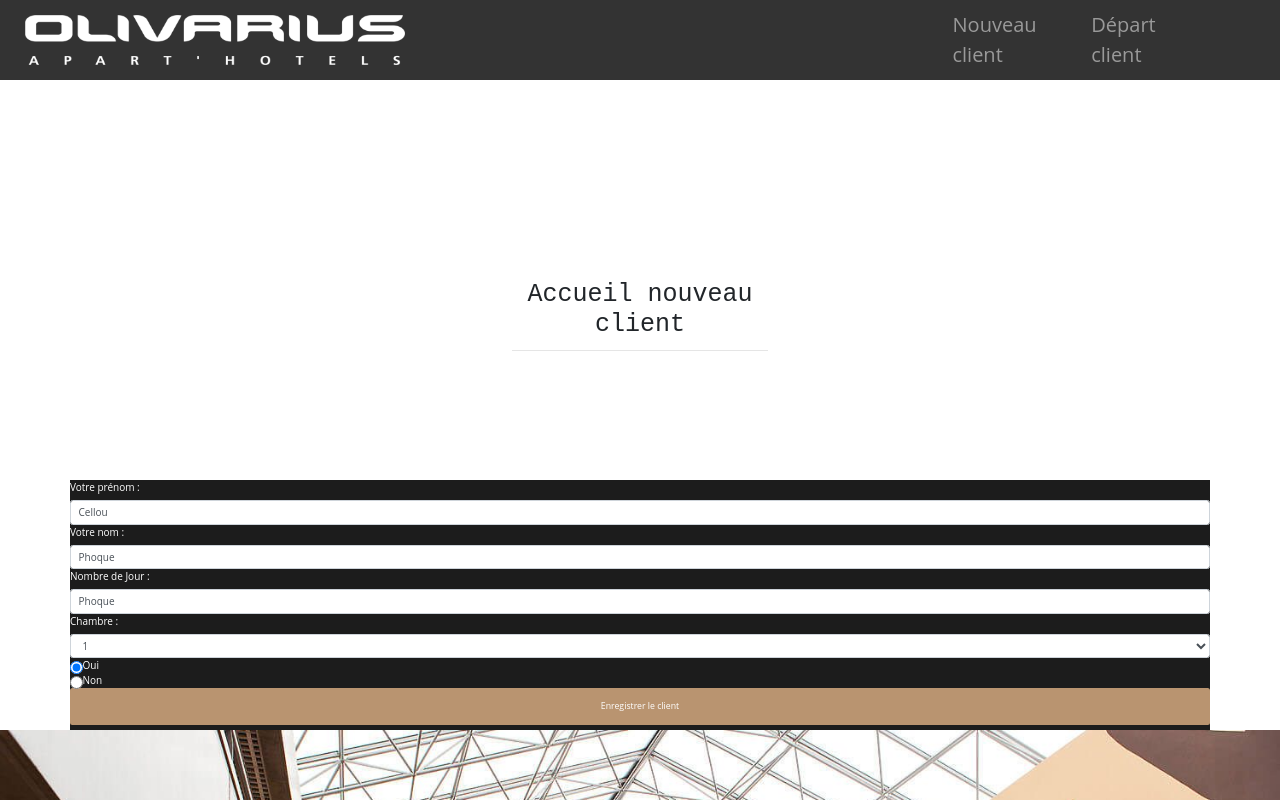
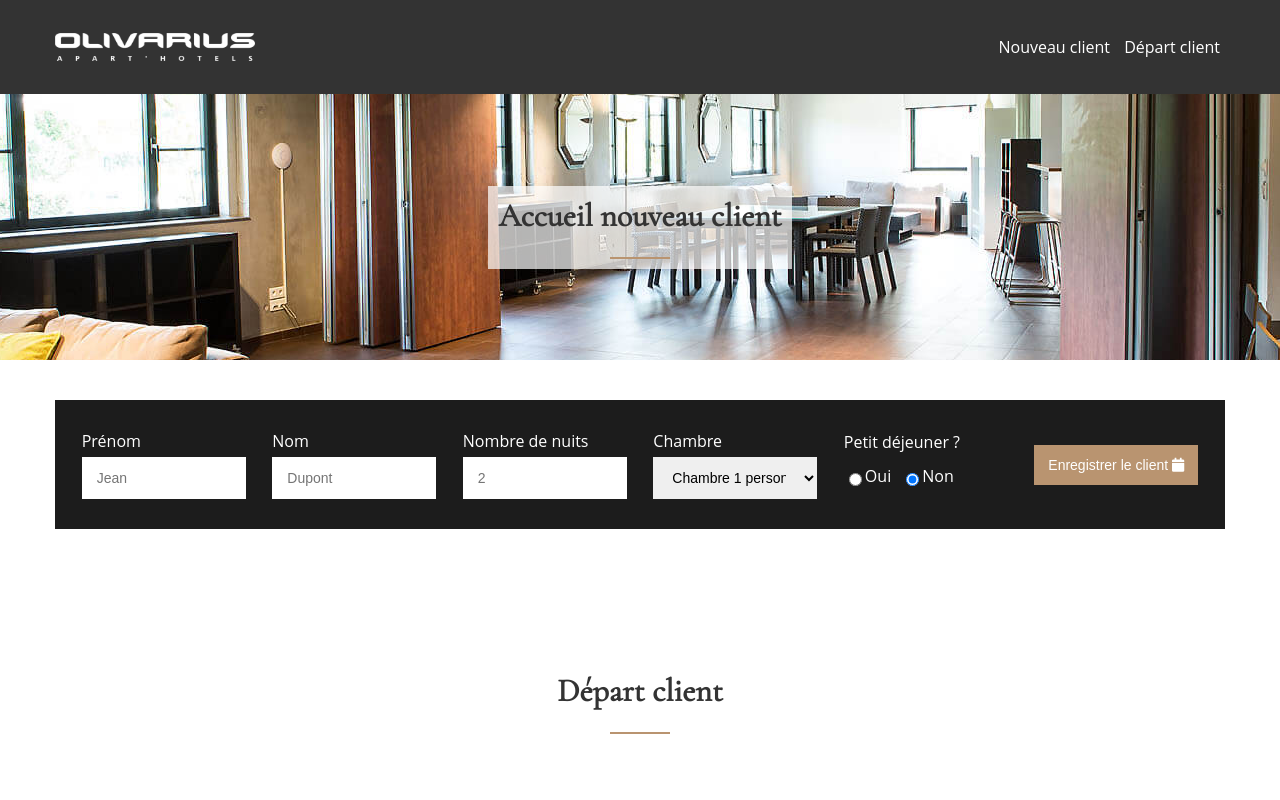
Before and after one commit to cellou59/hotel-JS, a plain HTML site: page index.html in a window 1280 px wide. Shown: the top 800 px of the page. Drawn offline with nearby package versions, Linux system fonts and the light colour scheme.

Commit message:
cleaning project

```diff
--- a/Css/Style.css
+++ /dev/null
@@ -1,90 +0,0 @@
-html {
-    font-size: 62.5%;
-}
-
-* {
-    box-sizing: border-box;
-}
-
-body {
-    background-color: white;
-    font-size: 1.6rem;
-    font-family: 'Open Sans', serif;
-}
-
-ul {
-    list-style-type: none;
-    padding-left: 0;
-    margin: 0;
-}
-
-img {
-    max-width: 100%;
-}
-
-@media (max-width:767px) {
-    body {
-        font-size: 1.4rem;
-    }
-}
-
-h1,
-h2,
-h3 {
-    font-family: 'Courier New', Courier, monospace;
-}
-
-
-/* -------header----- */
-
-header {
-    background-color: black;
-    height: 10vh;
-}
-
-header img {
-    height: 5rem;
-}
-
-.gridH {
-    width: 100%;
-}
-
-#navbarNav>ul {
-    width: 100%;
-}
-
-li a {
-    font-size: 2rem;
-    color: white;
-}
-
-
-/* ----jumbotron */
-
-.frontImg {
-    background-image: url(/hotel-js-starter/img/Lille-Seminaires.jpg);
-    height: 50vh;
-    position: relative;
-}
-
-.back {
-    position: absolute;
-    top: 0;
-    bottom: 0;
-    left: 0;
-    right: 0;
-}
-
-.slogan {
-    position: absolute;
-    top: 50%;
-    left: 40%;
-    right: 40%;
-    background-color: rgba(255, 255, 255, 0.5);
-}
-
-.frontImg h1 {
-    text-align: center;
-    display: block;
-}
--- a/JS/mainH.js
+++ /dev/null
@@ -1,33 +0,0 @@
- import NouveauClient from './module/NouveauClient.js';
-
- let form = document.querySelector("#addCustomer");
- let names = document.querySelector(".name");
- let lastName = document.querySelector(".lastName")
- let NbJour = document.querySelector(".NbJour")
- let Chambre = document.querySelector(".chambre")
- let dej = document.querySelector("#dejeunerT")
- console.log(dej.value)
-     // Créer un tableau de clients
- const clients = new Array();
-
- form.addEventListener("submit", e => {
-
-     // Annuler le comportement par défaut du formulaire (envoi des données à la page spécifiée dans l'attribut action -> si vide il envoie le formulaire à la même page)
-     e.preventDefault();
-
-     // Form => Variables => Nouveau Client => (variables) => tx[client]
-     // form => variables => tx[depart Client] => Nouveau Client <=> tx [depart Client] => Cout selon NbNuit,Chbre,Dej. => trigers contenue payement(display)
-     clients.push(new NouveauClient(names.value, lastName.value, NbJour.value, Chambre.value, dej.value));
-     console.log(clients);
- })
-
- let FormOut = document.querySelector("#outCustomer");
- let namesOut = document.querySelector(".nameOut");
- let lastNameOut = document.querySelector(".lastNameOut");
- const clientsOut = new Array();
- formOut.addEventListener("submit", e => {
-
-     e.preventDefault();
-     clientsOut.push("")
-
- })
--- a/JS/module/NouveauClient.js
+++ /dev/null
@@ -1,14 +0,0 @@
-export default class NouveauClient {
-    constructor(prenom, nom, nombreNuit, chambre, dejeuner) {
-
-        this.prenom = prenom;
-        this.nom = nom;
-        this.nombreNuit = nombreNuit
-        this.chambre = chambre
-        this.dejeuner = dejeuner
-    }
-    display() {
-        return `${this.prenom} ${nom} ${this.nombreNuit} ${this.chambre} ${this.dejeuner}`
-    }
-
-}
--- a/index.html
+++ b/index.html
@@ -1,144 +1,3 @@
-<!DOCTYPE html>
-<html lang="en">
-
-<head>
-    <meta charset="UTF-8">
-    <meta name="viewport" content="width=device-width, initial-scale=1.0">
-    <title>Hotel</title>
-    <link rel="stylesheet" href="Css/Style.css">
-    <link rel="stylesheet" href="Css/bootstrap.css">
-</head>
-
-<body>
-    <header>
-        <div class="navbar navbar-expand-lg navbar-dark fixed-top">
-            <div class="container-fluid">
-                <div class="gridH row justify-content-between">
-
-                    <div class="logo col-4 ">
-                        <img src="img/Logoblanc.png" alt="">
-                    </div>
-
-                    <button class="navbar-toggler" type="button" data-toggle="collapse" data-target="#navbarNav" aria-controls="navbarNav" aria-expended="false" aria>
-                        <span class="navbar-toggler-icon"></span></button>
-
-                    <div class="collapse navbar-collapse col-3  " id="navbarNav">
-                        <ul class="navbar-nav row justify-content-between">
-                            <li class="nav-item col-6 ">
-                                <a class="nav-link" id=nouveauClient href="">Nouveau client</a>
-                            </li>
-                            <li class="nav-item col-6">
-                                <a class="nav-link" id=departClient href="">Départ client</a>
-                            </li>
-                        </ul>
-                    </div>
-                </div>
-            </div>
-        </div>
-    </header>
-    <main>
-        <section class="frontImg">
-            <div class="back">
-                <div class="container-fluid">
-                    <div class="slogan">
-                        <h1>Accueil nouveau client </h1>
-                        <hr>
-                    </div>
-                </div>
-            </div>
-        </section>
-        <section class="FormulaireEntré">
-            <div class="container">
-                <div class="">
-                    <form id="addCustomer">
-                        <div>
-                            <label for="inputfirstname">Votre prénom :</label>
-                            <input class="form-control name" id="inputfirstname" type="text" placeholder="Prénom" value="Cellou">
-                        </div>
-                        <div>
-                            <label for="inputlastname">Votre nom :</label>
-                            <input class="form-control lastName" id="inputlastname" type="text" placeholder="Nom" value="Phoque">
-                        </div>
-                        <div>
-                            <label for="inputNbJours">Nombre de Jour :</label>
-                            <input class="form-control NbJour" id="inputNbJours" type="text" placeholder="1" value="Phoque">
-                        </div>
-                        <div>
-                            <label for="nbChambre">Chambre :</label>
-                            <select class="form-control chambre" id="nbChambre">
-                            <option>1</option>
-                            <option>2</option>
-                            <option>3</option>
-                          </select>
-                        </div>
-
-                        <div>
-                            <div class="form-check">
-
-                                <input class="form-check-input dej" type="radio" name="dejeuner" id="dejeunerT" value="true" checked>
-
-                                <label class="form-check-label " for="dejeunerT">Oui</label>
-
-                            </div>
-                            <div class="form-check">
-                                <input class="form-check-input" type="radio" name="dejeuner" id="dejeunerF" value="false">
-
-                                <label class="form-check-label" for="dejeunerF">
-                                    Non
-                                </label>
-                            </div>
-                        </div>
-                        <div>
-                            <button type="submit" class="btn btn-primary mb-2 save">Enregistrer le client</button>
-                        </div>
-                        <div></div>
-                    </form>
-                </div>
-        </section>
-        <section class="">
-            <div class="backImg">
-                <img src="img/Lille-Hall.jpg" alt="">
-                <div class="container">
-                    <div>
-                        <h1>Départ client </h1>
-                        <hr>
-                    </div>
-                </div>
-            </div>
-        </section>
-        <section class="FormulaireDépart">
-            <div class="container">
-                <form id="outCustomer">
-                    <div class="">
-
-                        <label for="inputfirstnameOut">Votre prénom :</label>
-                        <input class="form-control nameOut" id="inputfirstnameOut" type="text" placeholder="Prénom" value="Cellou">
-                    </div>
-                    <div>
-                        <label for="inputlastnameOut">Votre nom :</label>
-                        <input class="form-control lastName" id="inputlastnameOut" type="text" placeholder="Nom" value="Phoque">
-                    </div>
-                    <button type="submit" class="btn btn-primary mb-2 search">Enregistrer le client</button>
-                </form>
-            </div>
-            </div>
-        </section>
-        <section class="payement">
-            <div class="container">
-                <div>
-                    <div>
-                        <p></p>
-                    </div>
-                </div>
-            </div>
-        </section>
-    </main>
-    <script src="JS/jquery-3.4.1.min.js"></script>
-    <script src="JS/bootstrap.js"></script>
-    <script type="module" src="JS/mainH.js"></script>
-</body>
-
-=======
 <!DOCTYPE html>
 <html lang="fr">
 
```
